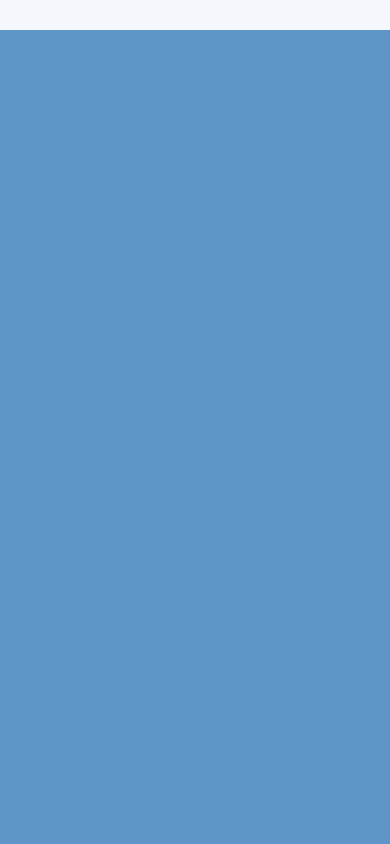
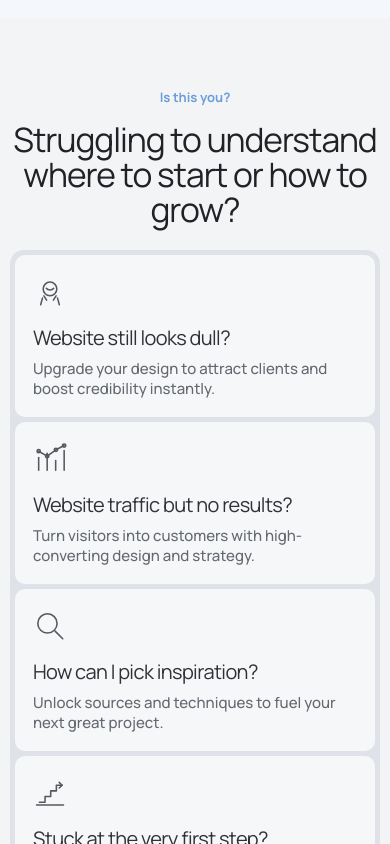
Before and after one commit to Gautham28/localhost-classes, a React (Vite) app: page / in a window 390 px wide. Shown: the part 860-1704 px from the top of the page. Before the commit the page ends 890 px from the top, so only its background shows below. Built offline with nearby package versions, Linux system fonts and the light colour scheme.

Commit message:
added learning section

```diff
--- a/src/App.css
+++ b/src/App.css
@@ -24,12 +24,16 @@ body {
 
 .landing-page {
   min-height: 100vh;
+  background: #f3f4f6;
+}
+
+.hero-wrapper {
   position: relative;
   overflow: hidden;
   background: linear-gradient(180deg, #5d93c5 0%, #5f95c8 55%, #5f95c8 100%);
 }
 
-.landing-page::before {
+.hero-wrapper::before {
   content: '';
   position: absolute;
   inset: 0;
@@ -325,6 +329,111 @@ body {
   filter: drop-shadow(0 -20px 34px rgba(255, 255, 255, 0.55));
 }
 
+.learn-section {
+  position: relative;
+  z-index: 4;
+  margin-top: -34px;
+  padding: 118px 0 128px;
+  background: #f3f4f6;
+  color: #222428;
+}
+
+.learn-inner {
+  width: min(1060px, calc(100% - 32px));
+  margin: 0 auto;
+}
+
+.learn-kicker {
+  margin: 0 auto;
+  width: max-content;
+  color: #6a9dd9;
+  font-size: 14px;
+  font-weight: 700;
+  position: relative;
+}
+
+.learn-kicker::after {
+  content: '';
+  position: absolute;
+  width: 88px;
+  height: 28px;
+  border-top: 2px solid #6ea4e2;
+  border-right: 2px solid #6ea4e2;
+  border-radius: 0 46px 0 0;
+  top: -10px;
+  left: calc(100% + 10px);
+}
+
+.learn-section h2 {
+  margin: 14px 0 54px;
+  text-align: center;
+  font-size: clamp(2rem, 4.5vw, 4.1rem);
+  line-height: 1.05;
+  letter-spacing: -0.03em;
+  color: #202226;
+}
+
+.learn-grid {
+  background: #dfe3e9;
+  border-radius: 14px;
+  padding: 6px;
+  display: grid;
+  grid-template-columns: repeat(3, minmax(0, 1fr));
+  gap: 6px;
+}
+
+.learn-card {
+  background: #f6f7f9;
+  border-radius: 10px;
+  padding: 28px 26px 24px;
+  min-height: 222px;
+  display: flex;
+  flex-direction: column;
+}
+
+.learn-icon {
+  width: 44px;
+  height: 44px;
+  display: inline-flex;
+  color: #55585f;
+}
+
+.learn-icon svg {
+  width: 100%;
+  height: 100%;
+  stroke: currentColor;
+  stroke-width: 1.1;
+  stroke-linecap: round;
+  stroke-linejoin: round;
+}
+
+.learn-card h3 {
+  margin: 56px 0 10px;
+  font-size: 33px;
+  line-height: 1.12;
+  letter-spacing: -0.03em;
+  color: #303237;
+}
+
+.learn-card p {
+  margin: 0;
+  font-size: 26px;
+  line-height: 1.32;
+  color: #64686f;
+  font-weight: 500;
+}
+
+/* Desktop screenshot was captured on a very large canvas */
+@media (max-width: 1500px) {
+  .learn-card h3 {
+    font-size: 31px;
+  }
+
+  .learn-card p {
+    font-size: 24px;
+  }
+}
+
 @media (max-width: 1000px) {
   .nav-links {
     display: none;
@@ -362,6 +471,36 @@ body {
     bottom: 20px;
     transform: scale(0.75);
     transform-origin: bottom right;
+  }
+
+  .learn-section {
+    margin-top: -16px;
+    padding: 86px 0 82px;
+  }
+
+  .learn-kicker::after {
+    display: none;
+  }
+
+  .learn-section h2 {
+    margin-bottom: 34px;
+  }
+
+  .learn-grid {
+    grid-template-columns: repeat(2, minmax(0, 1fr));
+  }
+
+  .learn-card {
+    min-height: 180px;
+  }
+
+  .learn-card h3 {
+    margin-top: 24px;
+    font-size: 24px;
+  }
+
+  .learn-card p {
+    font-size: 18px;
   }
 }
 
@@ -417,4 +556,47 @@ body {
     bottom: -130px;
     height: 230px;
   }
+
+  .learn-section {
+    margin-top: -12px;
+    padding: 70px 0 64px;
+  }
+
+  .learn-inner {
+    width: calc(100% - 20px);
+  }
+
+  .learn-kicker {
+    font-size: 13px;
+  }
+
+  .learn-section h2 {
+    font-size: clamp(1.7rem, 9vw, 2.1rem);
+    margin-bottom: 22px;
+  }
+
+  .learn-grid {
+    grid-template-columns: 1fr;
+    gap: 5px;
+    padding: 5px;
+  }
+
+  .learn-card {
+    min-height: auto;
+    padding: 20px 18px 18px;
+  }
+
+  .learn-icon {
+    width: 34px;
+    height: 34px;
+  }
+
+  .learn-card h3 {
+    margin-top: 18px;
+    font-size: 20px;
+  }
+
+  .learn-card p {
+    font-size: 15px;
+  }
 }
--- a/src/App.jsx
+++ b/src/App.jsx
@@ -1,12 +1,16 @@
 import Navbar from './components/Navbar'
 import Hero from './components/Hero'
+import Learn from './components/learn'
 import './App.css'
 
 function App() {
   return (
     <main className="landing-page">
-      <Navbar />
-      <Hero />
+      <div className="hero-wrapper">
+        <Navbar />
+        <Hero />
+      </div>
+      <Learn />
     </main>
   )
 }
--- /dev/null
+++ b/src/components/learn.jsx
@@ -0,0 +1,136 @@
+const learnCards = [
+  {
+    title: 'Website still looks dull?',
+    text: 'Upgrade your design to attract clients and boost credibility instantly.',
+    icon: 'stress',
+  },
+  {
+    title: 'Website traffic but no results?',
+    text: 'Turn visitors into customers with high-converting design and strategy.',
+    icon: 'chart',
+  },
+  {
+    title: 'How can I pick inspiration?',
+    text: 'Unlock sources and techniques to fuel your next great project.',
+    icon: 'search',
+  },
+  {
+    title: 'Stuck at the very first step?',
+    text: 'Get guidance and actionable steps to launch your project confidently.',
+    icon: 'stairs',
+  },
+  {
+    title: 'Struggling in support?',
+    text: 'Get 1v1 mentorship and guidance whenever you need it most.',
+    icon: 'support',
+  },
+  {
+    title: 'Want a dedicated mentor?',
+    text: 'Unlock personalized attention and step-by-step support for faster growth.',
+    icon: 'mentor',
+  },
+]
+
+function CardIcon({ type }) {
+  if (type === 'chart') {
+    return (
+      <svg viewBox="0 0 24 24" fill="none" aria-hidden="true">
+        <path d="M4 20V11" />
+        <path d="M10 20V8" />
+        <path d="M16 20V13" />
+        <path d="M22 20V6" />
+        <path d="M4 6.5L10 10L16.2 5.5L22 2.5" />
+        <circle cx="4" cy="6.5" r="1.15" />
+        <circle cx="10" cy="10" r="1.15" />
+        <circle cx="16.2" cy="5.5" r="1.15" />
+        <circle cx="22" cy="2.5" r="1.15" />
+      </svg>
+    )
+  }
+
+  if (type === 'search') {
+    return (
+      <svg viewBox="0 0 24 24" fill="none" aria-hidden="true">
+        <circle cx="10.2" cy="10.2" r="6.8" />
+        <path d="M15.6 15.6L21 21" />
+      </svg>
+    )
+  }
+
+  if (type === 'stairs') {
+    return (
+      <svg viewBox="0 0 24 24" fill="none" aria-hidden="true">
+        <path d="M2.5 20.5H21.5" />
+        <path d="M4.5 18.5H8.5V14.5H12.5V10.5H16.5V6.5H20.5" />
+        <path d="M20.5 6.5L18.5 8.5" />
+        <path d="M20.5 6.5L18.5 4.5" />
+      </svg>
+    )
+  }
+
+  if (type === 'support') {
+    return (
+      <svg viewBox="0 0 24 24" fill="none" aria-hidden="true">
+        <path d="M6 13V11.4C6 7.87 8.69 5 12 5C15.31 5 18 7.87 18 11.4V13" />
+        <rect x="3" y="12" width="4" height="6.2" rx="1.2" />
+        <rect x="17" y="12" width="4" height="6.2" rx="1.2" />
+        <path d="M8.5 18.2H11.5" />
+        <path d="M12 18.2C12 19.5 13 20.5 14.2 20.5H16.8" />
+        <path d="M9 10.7H15" />
+      </svg>
+    )
+  }
+
+  if (type === 'mentor') {
+    return (
+      <svg viewBox="0 0 24 24" fill="none" aria-hidden="true">
+        <rect x="10.5" y="3.3" width="10" height="7.5" rx="1.2" />
+        <path d="M14 13.3H3.5C2.67 13.3 2 13.97 2 14.8V19.8" />
+        <circle cx="6.5" cy="10.5" r="2.5" />
+        <path d="M16 7.1H18.3" />
+        <path d="M14.2 18.2L10.4 20.6" />
+        <path d="M20.2 13.2L17.3 16.3L15.5 14.7" />
+      </svg>
+    )
+  }
+
+  return (
+    <svg viewBox="0 0 24 24" fill="none" aria-hidden="true">
+      <circle cx="12" cy="9.8" r="4.8" />
+      <path d="M5.4 21L6.7 16.3" />
+      <path d="M18.6 21L17.3 16.3" />
+      <path d="M7.7 14.7L9.6 17.7" />
+      <path d="M16.3 14.7L14.4 17.7" />
+      <path d="M9.4 9.4C9.9 10.1 10.8 10.6 12 10.6C13.2 10.6 14.1 10.1 14.6 9.4" />
+    </svg>
+  )
+}
+
+function Learn() {
+  return (
+    <section className="learn-section">
+      <div className="learn-inner">
+        <p className="learn-kicker">Is this you?</p>
+        <h2>
+          Struggling to understand
+          <br />
+          where to start or how to grow?
+        </h2>
+
+        <div className="learn-grid">
+          {learnCards.map((card) => (
+            <article className="learn-card" key={card.title}>
+              <span className="learn-icon">
+                <CardIcon type={card.icon} />
+              </span>
+              <h3>{card.title}</h3>
+              <p>{card.text}</p>
+            </article>
+          ))}
+        </div>
+      </div>
+    </section>
+  )
+}
+
+export default Learn
```
